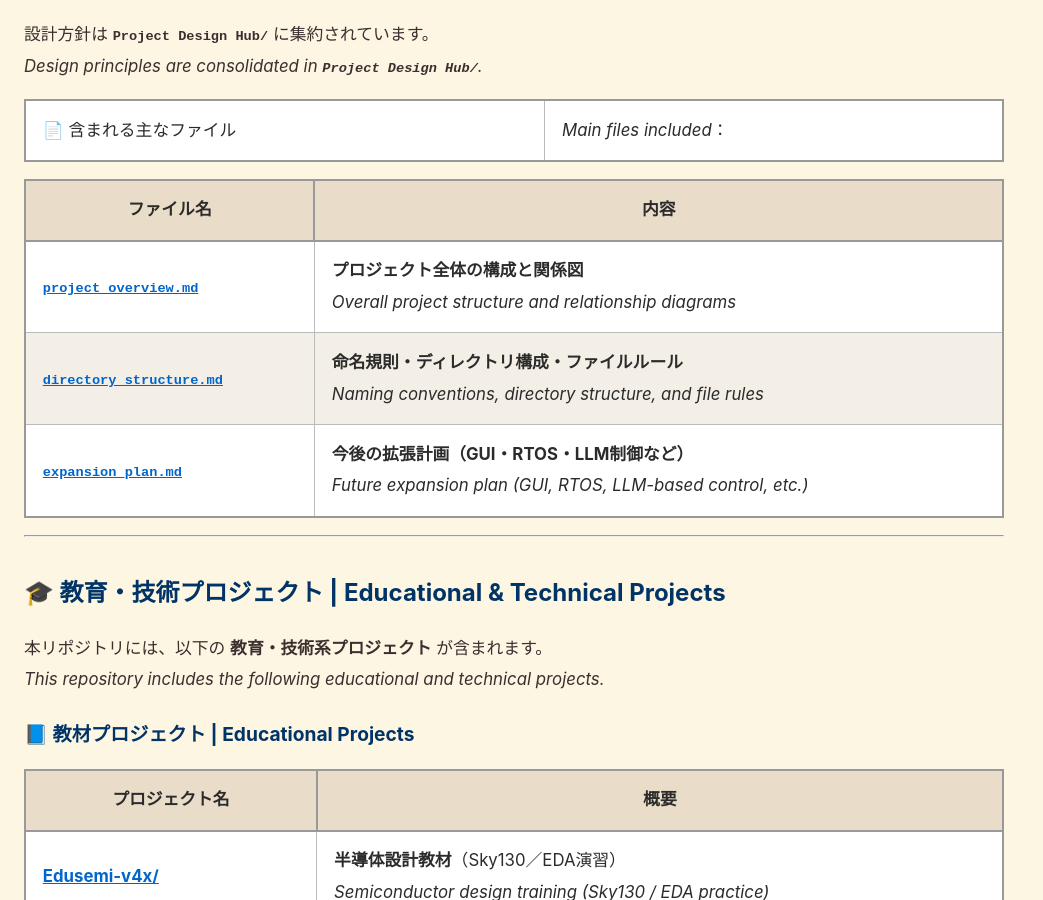
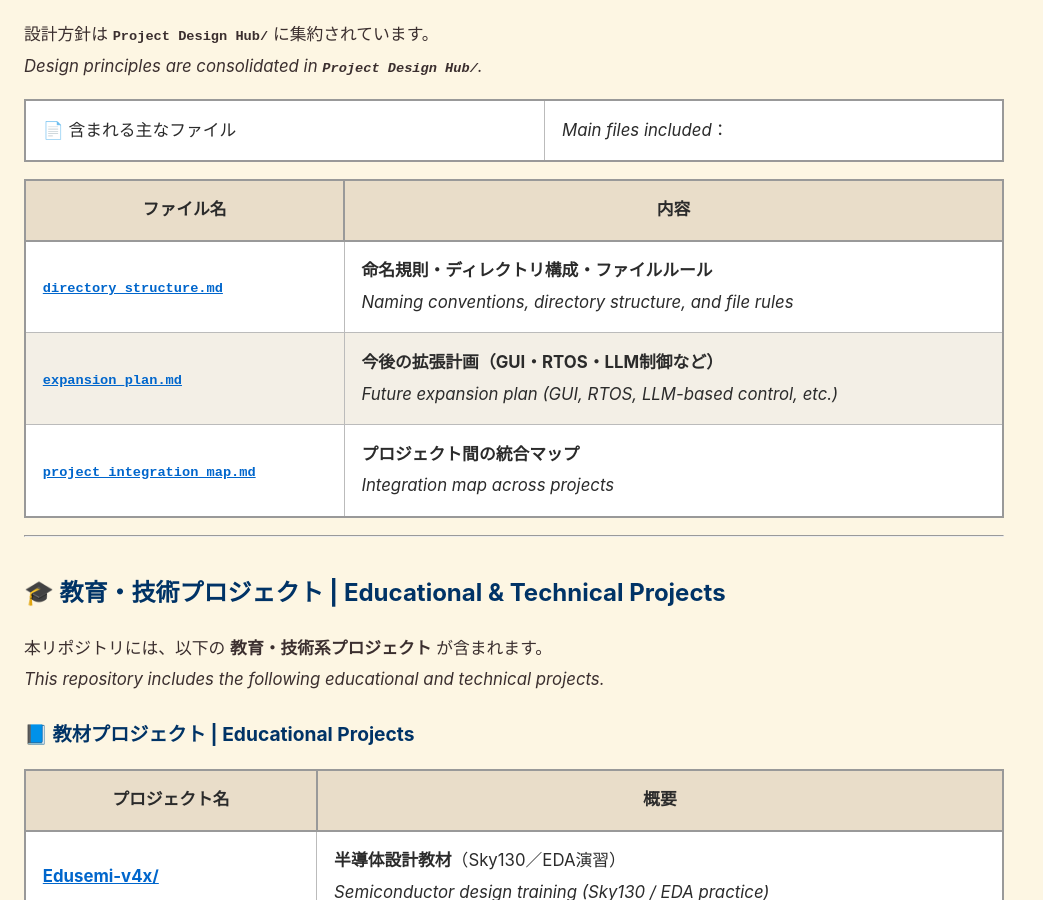
Before and after one commit to Samizo-AITL/SamizoGPT, a Jekyll site: the page built from index.md, in a window 1280 px wide and 900 px high, scrolled down 2310 px. Shown: the whole window, without its empty margins (0-1043 px from the left). Built offline with Jekyll 4.4.1, drawn with Linux system fonts in a browser that asks for light colours.

Commit message:
Update index.md

```diff
--- a/index.md
+++ b/index.md
@@ -91,9 +91,9 @@ SamizoGPT/
 
 | ファイル名 | 内容 |
 |------------|------|
-| [`project_overview.md`](./Project%20Design%20Hub/project_overview.md) | **プロジェクト全体の構成と関係図**<br>*Overall project structure and relationship diagrams* |
 | [`directory_structure.md`](./Project%20Design%20Hub/directory_structure.md) | **命名規則・ディレクトリ構成・ファイルルール**<br>*Naming conventions, directory structure, and file rules* |
 | [`expansion_plan.md`](./Project%20Design%20Hub/expansion_plan.md) | **今後の拡張計画（GUI・RTOS・LLM制御など）**<br>*Future expansion plan (GUI, RTOS, LLM-based control, etc.)* |
+| [`project_integration_map.md`](./Project%20Design%20Hub/project_integration_map.md) | **プロジェクト間の統合マップ**<br>*Integration map across projects* |
 
 ---
 
```
